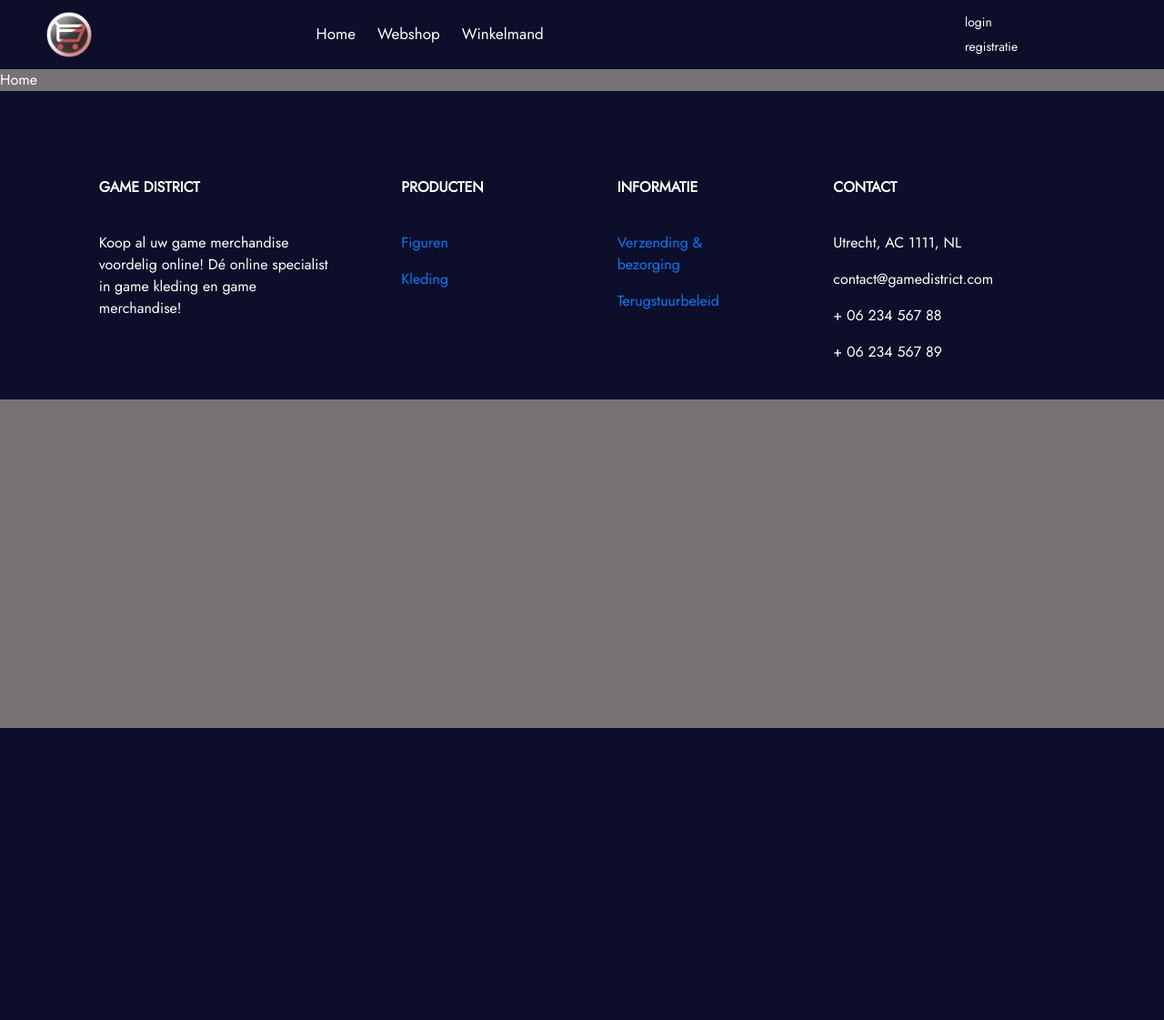
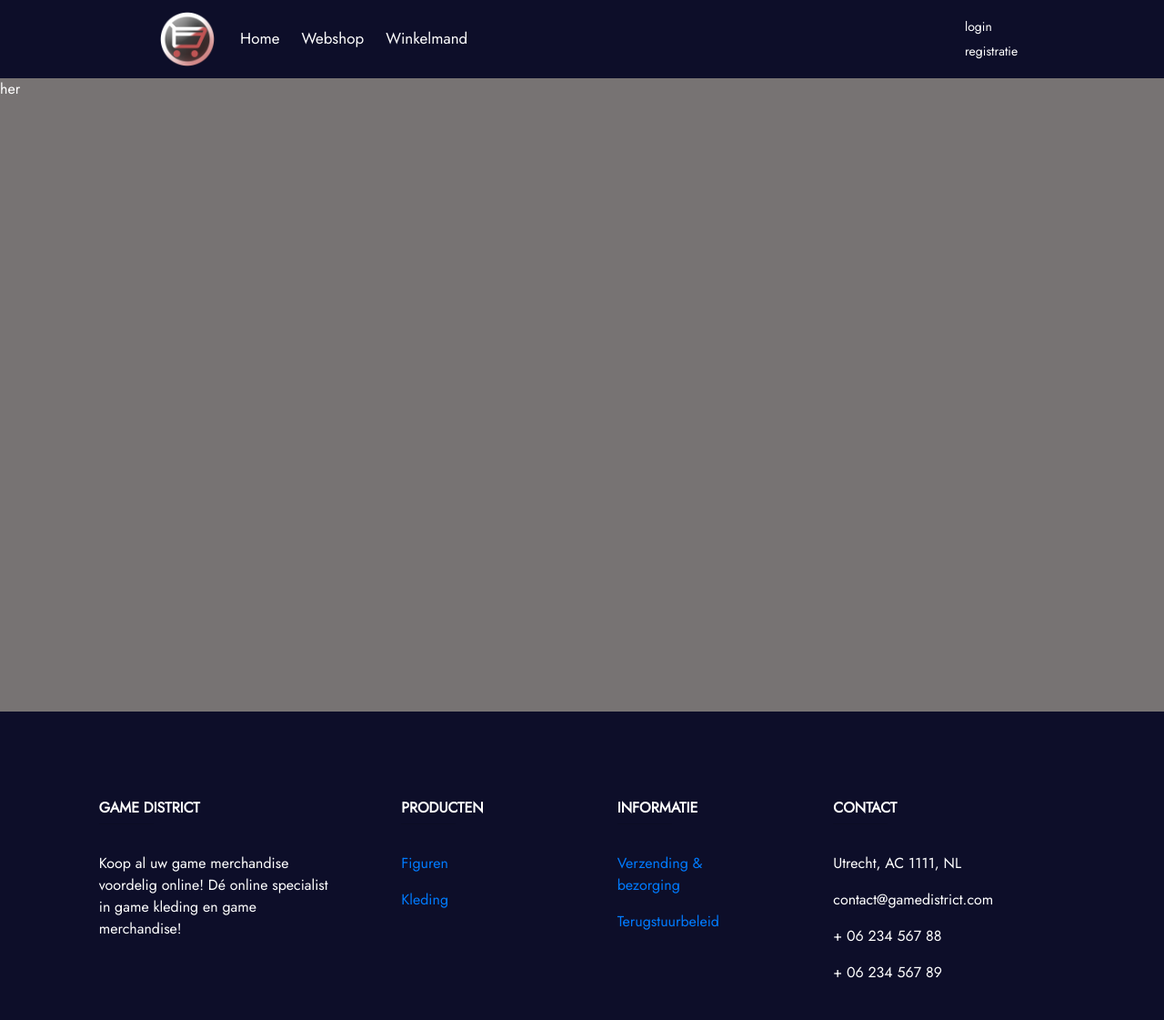
Before and after one commit to DaveydeHaas/project-periode-4-jaar-1, a PHP site: page / in a window 1280 px wide. Shown: the whole page at 91% size. Before the commit the page ends 800 px from the top, so only its background shows below. Run offline with PHP 8.4, Linux system fonts and the light colour scheme; some libraries are stand-ins or nearby versions.

Commit message:
navbar styling V2 28-5-2020

```diff
--- a/basis-content/navbar.php
+++ b/basis-content/navbar.php
@@ -8,7 +8,7 @@ $content = (isset($_GET['content'])?$_GET['content']:false); ?>
         aria-controls="navbarSupportedContent" aria-expanded="false" aria-label="Toggle navigation">
         <span class="navbar-toggler-icon"></span>
       </button>
-        <div class="col-9 collapse navbar-collapse no-padding" id="navbarSupportedContent">
+        <div class="collapse navbar-collapse no-padding" id="navbarSupportedContent">
           <ul class="navbar-nav mr-auto ">
             <li class="<?php if ($content == 'home') echo 'active'?>"><a href="index.php?content=home">Home</a></li>
             <li class="<?php if ($content == 'webshop') echo 'active'?>"><a href="index.php?content=webshop">Webshop</a></li>
--- a/content/home.php
+++ b/content/home.php
@@ -1 +1,44 @@
-Home
+her
+<br>
+<br>
+<br>
+<br>
+<br>
+<br>
+<br>
+<br>
+<br>
+<br>
+<br>
+<br>
+<br>
+<br>
+<br>
+
+<br>
+
+<br>
+
+<br>
+
+<br>
+
+<br>
+
+<br>
+
+<br>
+
+<br>
+
+<br>
+
+<br>
+
+<br>
+
+<br>
+
+<br>
+
+<br>
--- a/css/style.css
+++ b/css/style.css
@@ -50,8 +50,8 @@ li a:hover {
 }
 
 .brand-logo {
-  height: 50px;
-  padding-left: 20px;
+  height: 60px;
+  padding-left: 145px;
   padding-right: 0%;
 }
 .nav-profile
```
